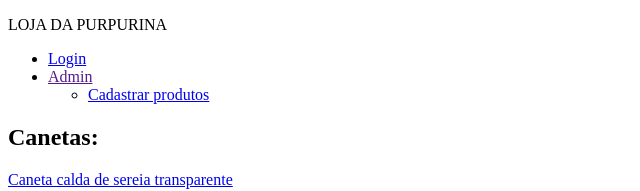
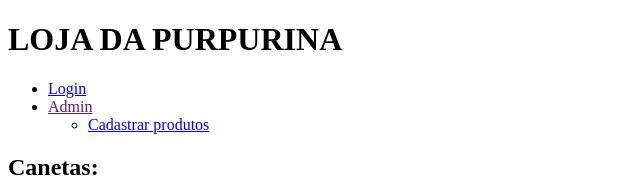
Before and after one commit to ddeisy/Deisyane-Farias-Gaspar, a plain HTML site: page index.html in a window 1280 px wide. Shown: the top 191 px of the page, without its empty margins (0-640 px from the left). Drawn offline with Linux system fonts and the light colour scheme.

Commit message:
Add files via upload

```diff
--- a/index.html
+++ b/index.html
@@ -8,7 +8,7 @@
 </head>
 <body>
     <header>
-        <p>LOJA DA PURPURINA</p>
+        <h1>LOJA DA PURPURINA</h1>
         <ul>
             <li><a href="./form.html">Login</a></li>
             <li><a href="">Admin</a>
```
